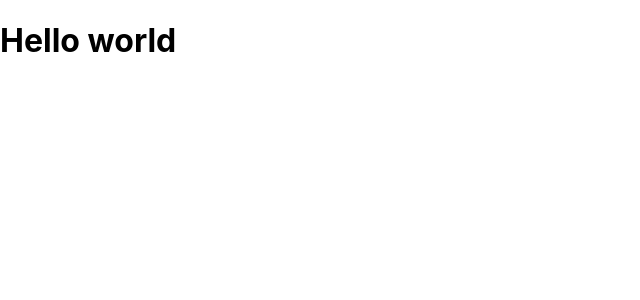
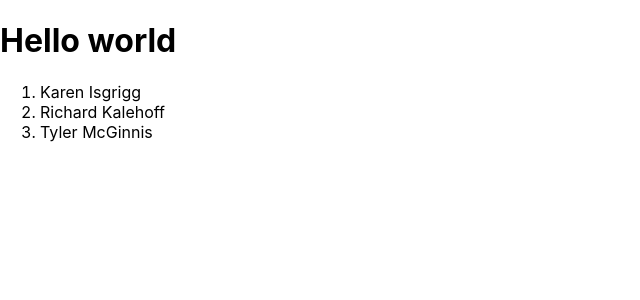
Before and after one commit to The-manpreet-singh/react-contacts, a React (Create React App) app: page / in a window 1280 px wide. Shown: the top 300 px of the page, without its empty margins (0-640 px from the left). Built offline with nearby package versions, Linux system fonts and the light colour scheme.

Commit message:
add contacts array

```diff
--- a/src/App.js
+++ b/src/App.js
@@ -27,6 +27,7 @@ class app extends Component {
    return (
     <div className="App">
      <h1>Hello world</h1>
+     <ListContacts contacts={contacts} />
     </div>
   );
 }
--- a/src/ListContacts.js
+++ b/src/ListContacts.js
@@ -3,9 +3,15 @@ import React, {Component} from 'react';
 
 class ListContacts extends Component {
     render() {
+
+        //console.log('Props', this.props);
         return (
            <ol className='contact-list'>
-
+             { this.props.contacts.map( (contact)=>
+             <li key={contact.id}>
+                 {contact.name}
+             </li>
+             )}
            </ol>
         )
     }
```
Also changed, not shown: public/manifest.json.
